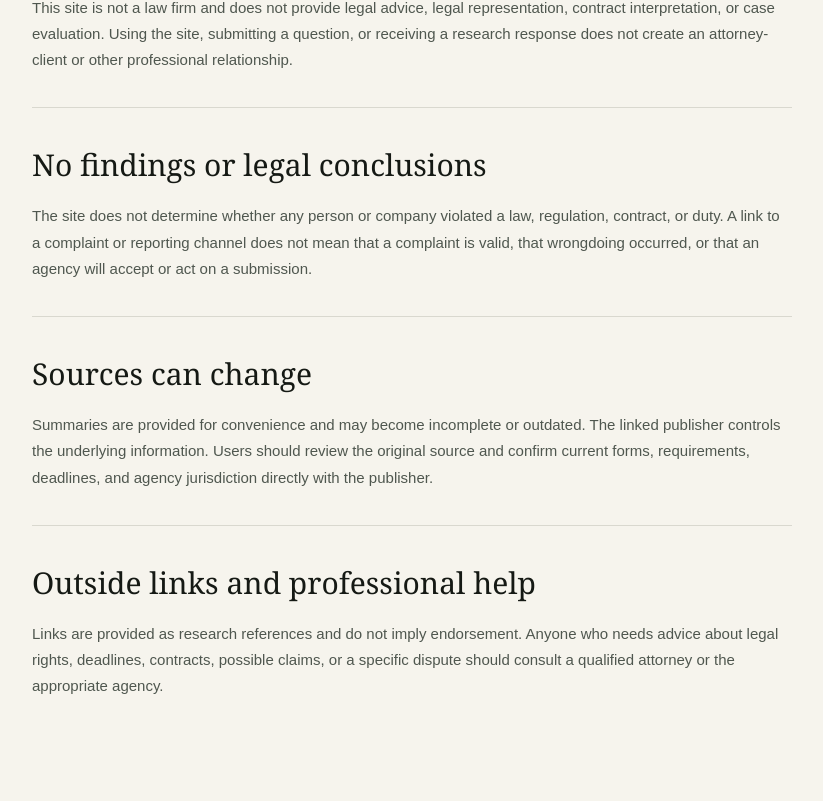
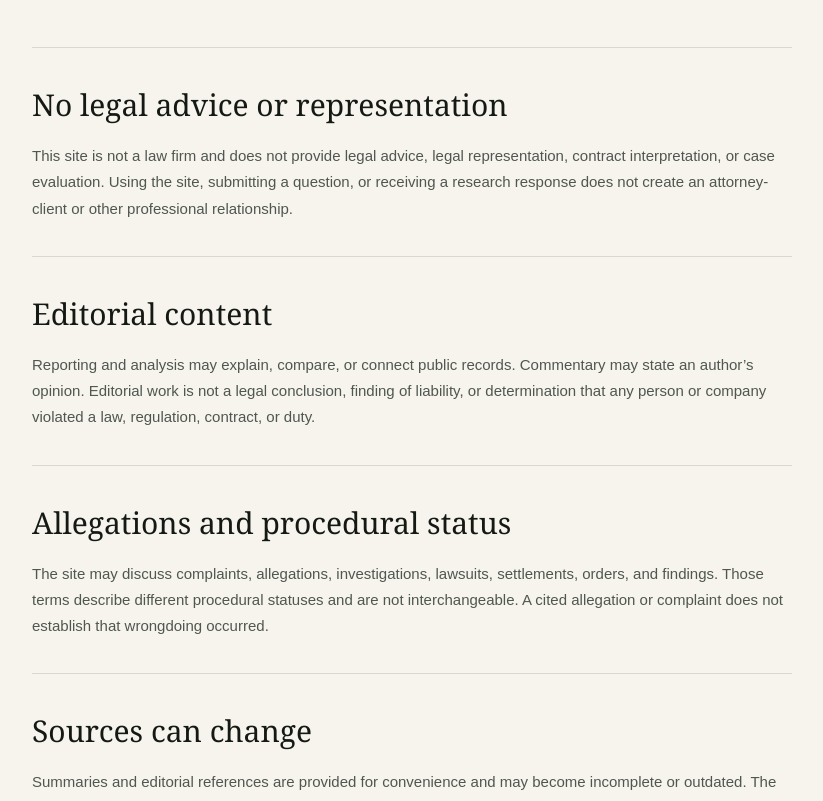
Before and after one commit to Decentralized-Rob/solar-consumer-research, a Next.js app: page /disclaimer in a window 1280 px wide. Shown: the part 717-1518 px from the top of the page, without its empty margins (228-1051 px from the left). Built offline with nearby package versions, Linux system fonts and the light colour scheme.

Commit message:
Update disclaimer for reporting and commentary

```diff
--- a/app/disclaimer/page.tsx
+++ b/app/disclaimer/page.tsx
@@ -2,7 +2,7 @@ import { InfoPage } from "../../components/info-page";
 
 export const metadata = {
   title: "Disclaimer | Solar Consumer Research",
-  description: "General-information limits for Solar Consumer Research and its public-source summaries.",
+  description: "General-information and editorial limits for Solar Consumer Research reporting, analysis, commentary, and public-source research.",
   alternates: { canonical: "/disclaimer" },
   openGraph: { url: "/disclaimer" },
 };
@@ -11,8 +11,8 @@ export default function DisclaimerPage() {
   return (
     <InfoPage
       eyebrow="Disclaimer"
-      title="General public information only."
-      lede="Solar Consumer Research organizes links, procedures, and summaries from public sources. It is not a substitute for advice about a specific situation."
+      title="Research and editorial information, not legal advice."
+      lede="Solar Consumer Research publishes research, reporting, analysis, commentary, and consumer resources about residential solar. The site is for general informational purposes and is not a substitute for advice about a specific situation."
       showLegalNotice={false}
     >
       <section className="info-section">
@@ -20,12 +20,16 @@ export default function DisclaimerPage() {
         <p>This site is not a law firm and does not provide legal advice, legal representation, contract interpretation, or case evaluation. Using the site, submitting a question, or receiving a research response does not create an attorney-client or other professional relationship.</p>
       </section>
       <section className="info-section">
-        <h2>No findings or legal conclusions</h2>
-        <p>The site does not determine whether any person or company violated a law, regulation, contract, or duty. A link to a complaint or reporting channel does not mean that a complaint is valid, that wrongdoing occurred, or that an agency will accept or act on a submission.</p>
+        <h2>Editorial content</h2>
+        <p>Reporting and analysis may explain, compare, or connect public records. Commentary may state an author’s opinion. Editorial work is not a legal conclusion, finding of liability, or determination that any person or company violated a law, regulation, contract, or duty.</p>
+      </section>
+      <section className="info-section">
+        <h2>Allegations and procedural status</h2>
+        <p>The site may discuss complaints, allegations, investigations, lawsuits, settlements, orders, and findings. Those terms describe different procedural statuses and are not interchangeable. A cited allegation or complaint does not establish that wrongdoing occurred.</p>
       </section>
       <section className="info-section">
         <h2>Sources can change</h2>
-        <p>Summaries are provided for convenience and may become incomplete or outdated. The linked publisher controls the underlying information. Users should review the original source and confirm current forms, requirements, deadlines, and agency jurisdiction directly with the publisher.</p>
+        <p>Summaries and editorial references are provided for convenience and may become incomplete or outdated. The original publisher controls the underlying information. Users should review the cited source and confirm current forms, requirements, deadlines, and agency jurisdiction directly with the publisher when those details matter.</p>
       </section>
       <section className="info-section">
         <h2>Outside links and professional help</h2>
```
